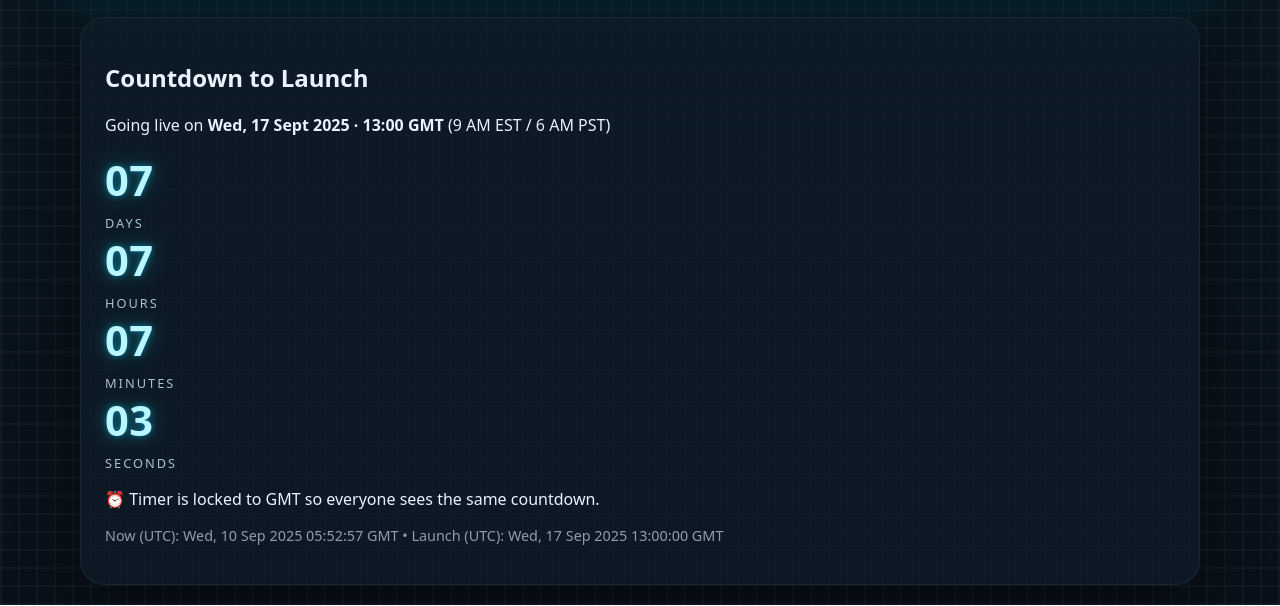
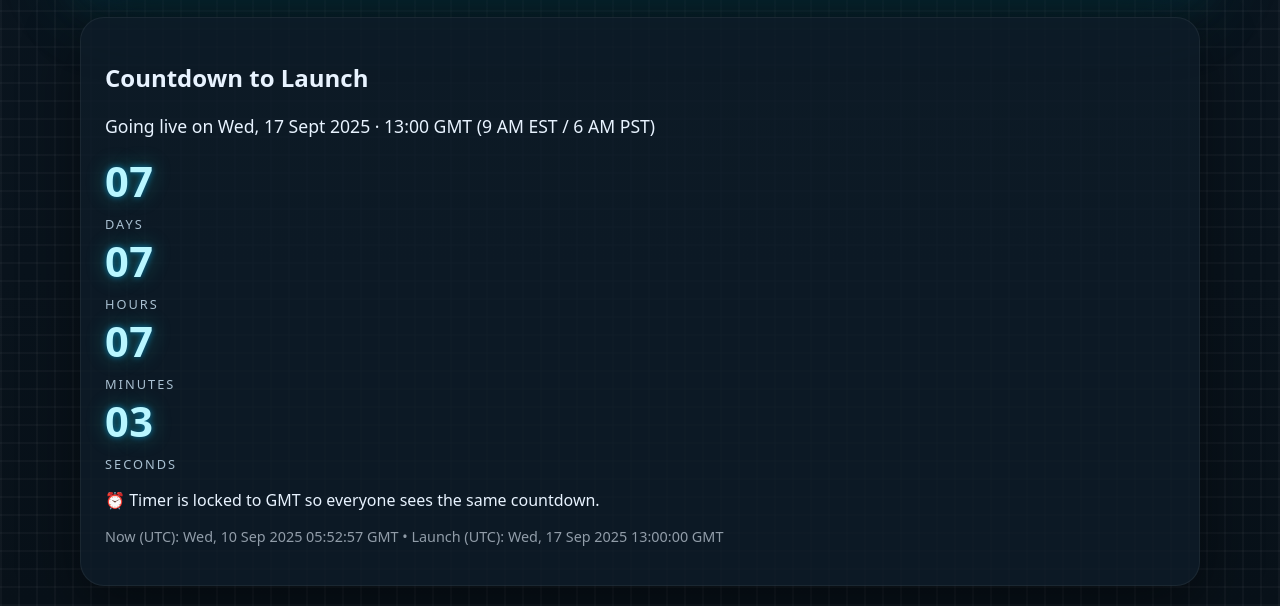
Before and after one commit to rorylord1990-oss/Weewallace, a plain HTML site: page index.html in a window 1280 px wide. Shown: the part 950-1556 px from the top of the page. Drawn offline with Linux system fonts and the light colour scheme.

Commit message:
Update index.html

```diff
--- a/index.html
+++ b/index.html
@@ -35,10 +35,9 @@
 <!-- ===== Countdown to Launch (self-contained) ===== -->
 <section id="countdown" class="card">
   <h2>Countdown to Launch</h2>
-  <p id="countdown-status">
-    Going live on <strong>Wed, 17 Sept 2025 · 13:00 GMT</strong>
-    (9 AM EST / 6 AM PST)
-  </p>
+  <p class="launch-time">
+  Going live on Wed, 17 Sept 2025 · 13:00 GMT (9 AM EST / 6 AM PST)
+</p>
 
   <!-- Timer grid -->
   <div class="timer-grid">
```
